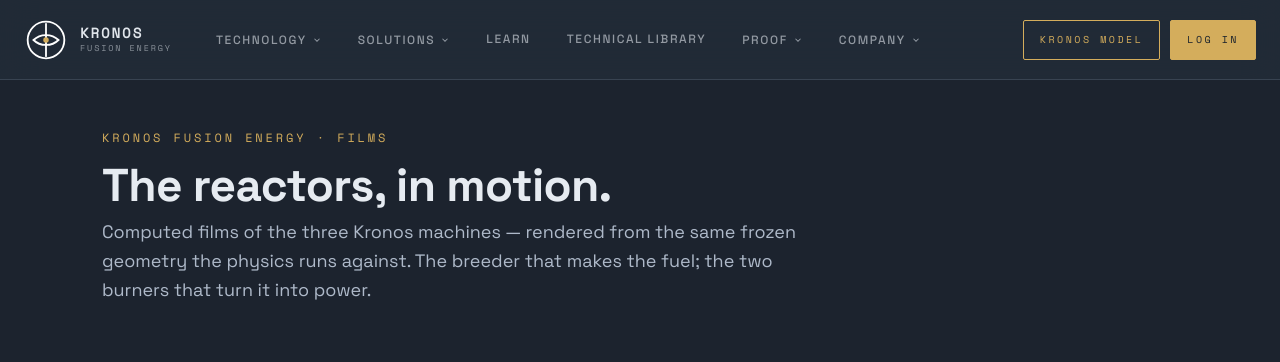
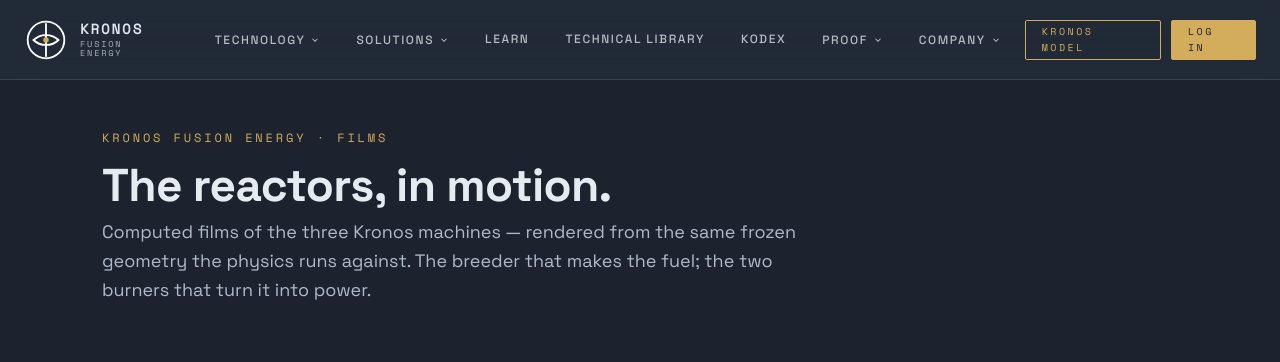
Before and after one commit to KronosFE/films, a plain HTML site: page index.html in a window 1280 px wide. Shown: the top 362 px of the page. Drawn offline with nearby package versions, Linux system fonts and the light colour scheme.

Commit message:
site: QA wave 1 (2026-10-18) — root-absolute shell includes, shell master (Kodex link, legal-notices, cite, zero-CLS, AA contrast), per-section social cards, canonical/og hygiene, intrinsic image sizes, wording; regenerated figures

```diff
--- a/kfe-shell.css
+++ b/kfe-shell.css
@@ -19,12 +19,12 @@
 .kfe-brand svg{width:44px;height:44px;flex:none}
 .kfe-brand-text{display:flex;flex-direction:column;line-height:1}
 .kfe-brand-text b{font-family:var(--kfe-mono);font-size:14px;font-weight:700;letter-spacing:.14em;text-transform:uppercase;color:var(--kfe-fg)}
-.kfe-brand-text span{font-family:var(--kfe-mono);font-size:8.5px;margin-top:4px;letter-spacing:.22em;text-transform:uppercase;color:rgba(224,229,235,.55)}
+.kfe-brand-text span{font-family:var(--kfe-mono);font-size:8.5px;margin-top:4px;letter-spacing:.22em;text-transform:uppercase;color:rgba(224,229,235,.72)}
 .kfe-nav{display:flex;align-items:center;gap:0}
 .kfe-nav>li{position:relative}
 .kfe-nav-link,.kfe-nav-trigger{display:inline-flex;align-items:center;gap:5px;padding:8px 18px;
   font-family:var(--kfe-sans);font-size:12px;font-weight:500;letter-spacing:1.6px;text-transform:uppercase;
-  color:rgba(224,229,235,.6);white-space:nowrap;transition:color .15s}
+  color:rgba(224,229,235,.78);white-space:nowrap;transition:color .15s}
 .kfe-nav-link:hover,.kfe-nav-trigger:hover,.kfe-nav li.kfe-open>.kfe-nav-trigger{color:var(--kfe-accent)}
 .kfe-caret{width:10px;height:10px;transition:transform .18s}
 .kfe-nav li.kfe-open .kfe-caret{transform:rotate(180deg)}
@@ -54,23 +54,23 @@
 .kfe-subnav-title{font-family:var(--kfe-mono);font-size:10.5px;letter-spacing:.18em;text-transform:uppercase;color:var(--kfe-accent);white-space:nowrap}
 .kfe-subtabs{display:flex;align-items:center;gap:2px;overflow-x:auto}
 .kfe-subtab{display:inline-flex;align-items:center;height:50px;padding:0 14px;font-family:var(--kfe-sans);
-  font-size:13px;color:rgba(224,229,235,.7);white-space:nowrap;border:0;background:none;cursor:pointer;transition:color .15s}
+  font-size:13px;color:rgba(224,229,235,.82);white-space:nowrap;border:0;background:none;cursor:pointer;transition:color .15s}
 .kfe-subtab:hover{color:var(--kfe-fg)}
 .kfe-subtab[aria-current="true"]{color:var(--kfe-accent);box-shadow:inset 0 -2px 0 var(--kfe-accent)}
 
 /* ---- footer ---- */
 .kfe-footer{background:var(--kfe-panel);border-top:1px solid var(--kfe-border);margin-top:60px;font-family:var(--kfe-sans)}
-.kfe-footer a{color:rgba(224,229,235,.7)}
+.kfe-footer a{color:rgba(224,229,235,.82)}
 .kfe-footer a:hover{color:var(--kfe-accent)}
 .kfe-footer-inner{max-width:1440px;margin:0 auto;padding:44px 24px 20px;display:flex;flex-wrap:wrap;gap:40px;justify-content:space-between}
 .kfe-footer-brand{max-width:320px}
 .kfe-footer-brand .kfe-brand{margin-bottom:12px}
-.kfe-footer-tag{font-size:13px;color:rgba(224,229,235,.6);line-height:1.6}
+.kfe-footer-tag{font-size:13px;color:rgba(224,229,235,.78);line-height:1.6}
 .kfe-cols{display:flex;flex-wrap:wrap;gap:44px}
 .kfe-col h3{font-family:var(--kfe-mono);font-size:10.5px;letter-spacing:.16em;text-transform:uppercase;color:var(--kfe-accent);margin:0 0 12px}
 .kfe-col a{display:block;font-size:13px;padding:4px 0}
-.kfe-footer-legal{max-width:1440px;margin:0 auto;padding:16px 24px;display:flex;flex-wrap:wrap;gap:12px;justify-content:space-between;border-top:1px solid var(--kfe-border);font-family:var(--kfe-mono);font-size:11px;color:rgba(224,229,235,.5)}
-.kfe-footer-legal a{color:rgba(224,229,235,.5)}
+.kfe-footer-legal{max-width:1440px;margin:0 auto;padding:16px 24px;display:flex;flex-wrap:wrap;gap:12px;justify-content:space-between;border-top:1px solid var(--kfe-border);font-family:var(--kfe-mono);font-size:11px;color:rgba(224,229,235,.72)}
+.kfe-footer-legal a{color:rgba(224,229,235,.72)}
 .kfe-legal-links a{margin-left:16px}
 
 /* ---- mobile ---- */
@@ -88,7 +88,7 @@
 
 /* ---- specificity lock: guarantee the shell wins over any legacy inline .kfe CSS on old pages ---- */
 .kfe-header{background:rgba(35,44,57,.82)!important;height:80px!important;border-bottom:1px solid var(--kfe-border)!important}
-.kfe-header .kfe-nav-link,.kfe-header .kfe-nav-trigger{font-family:var(--kfe-sans)!important;font-size:12px!important;font-weight:500!important;letter-spacing:1.6px!important;text-transform:uppercase!important;color:rgba(224,229,235,.6)!important;padding:8px 18px!important;background:none!important}
+.kfe-header .kfe-nav-link,.kfe-header .kfe-nav-trigger{font-family:var(--kfe-sans)!important;font-size:12px!important;font-weight:500!important;letter-spacing:1.6px!important;text-transform:uppercase!important;color:rgba(224,229,235,.78)!important;padding:8px 18px!important;background:none!important}
 .kfe-header .kfe-nav-link:hover,.kfe-header .kfe-nav-trigger:hover,.kfe-header .kfe-nav li.kfe-open>.kfe-nav-trigger{color:var(--kfe-accent)!important}
 .kfe-header .kfe-cta{background:transparent!important;color:var(--kfe-accent)!important;border:1px solid var(--kfe-accent)!important;height:40px!important;font-family:var(--kfe-mono)!important;font-size:10px!important;letter-spacing:.25em!important}
 .kfe-header .kfe-login{background:var(--kfe-accent)!important;color:#1a222c!important;border:1px solid var(--kfe-accent)!important;height:40px!important;font-family:var(--kfe-mono)!important;font-size:10px!important;letter-spacing:.25em!important}
@@ -102,3 +102,21 @@
 .kfe-secfoot a{color:rgba(224,229,235,.75);text-decoration:none}
 .kfe-secfoot a:hover{color:var(--kfe-accent)}
 .kfe-secfoot .kfe-secfaq{margin-left:auto;color:var(--kfe-accent)}
+
+/* ---- 2026-10-18: zero-CLS shell injection + AA contrast ----
+   The shell injects its 80px sticky header at DOMContentLoaded; until then an 80px placeholder holds the
+   space and any legacy static header stays hidden, so the first paint and the final layout match. */
+body:not(.kfe-ready)::before{content:"";display:block;height:80px}
+body:not(.kfe-ready) .kfe-header,body:not(.kfe-ready) header.top,body:not(.kfe-ready) .kfe-subnav,body:not(.kfe-ready) .kfe-secfoot{display:none!important}
+.kfe-cite{font-family:var(--kfe-mono);font-size:10px;letter-spacing:.12em;text-transform:uppercase;color:var(--kfe-accent);background:none;border:1px solid rgba(212,173,92,.45);border-radius:2px;padding:4px 10px;cursor:pointer;margin-left:14px;vertical-align:middle}
+.kfe-cite:hover{background:rgba(212,173,92,.12)}
+
+/* ---- 2026-10-18 v2: contrast locks (legacy pages carry inline .kfe-* colours that lose AA) + figure sizing ---- */
+.kfe-header .kfe-brand-text span,.kfe-footer .kfe-brand-text span{color:rgba(224,229,235,.72)!important}
+.kfe-footer .kfe-footer-tag{color:rgba(224,229,235,.78)!important}
+.kfe-footer .kfe-col h3{color:var(--kfe-accent)!important}
+.kfe-footer .kfe-col a,.kfe-footer a{color:rgba(224,229,235,.82)!important}
+.kfe-footer .kfe-footer-legal,.kfe-footer .kfe-footer-legal a,.kfe-footer .kfe-footer-legal span{color:rgba(224,229,235,.72)!important}
+.kfe-secfoot a{color:rgba(224,229,235,.82)!important}
+.kfe-embed figcaption,.kfe-ctx-fig figcaption{color:#aeb9c7!important}
+.kfe-ctx-fig img,.kfe-embed img{height:auto}
--- a/kfe-shell.js
+++ b/kfe-shell.js
@@ -2,17 +2,19 @@
    Include on any page:  <link rel="stylesheet" href="kfe-shell.css"><script src="kfe-shell.js" defer></script>
    Idempotent: skips injection if a .kfe-header / .kfe-footer already exists. Root-absolute links. */
 (function(){
+  setTimeout(function(){if(document.body)document.body.classList.add('kfe-ready');},2500);
   var LOGO='<svg viewBox="0 0 120 120" role="img" aria-hidden="true"><g fill="none" stroke="#fff" stroke-width="5" stroke-linecap="round"><circle cx="60" cy="60" r="50"/><line x1="60" y1="16" x2="60" y2="104"/><path d="M26,60 C44,42 76,42 94,60"/><path d="M26,60 C44,78 76,78 94,60"/></g><circle cx="60" cy="60" r="7.5" fill="#d4ad5c"/></svg>';
   var CARET='<svg class="kfe-caret" viewBox="0 0 24 24" fill="none" stroke="currentColor" stroke-width="2.5"><path d="M6 9l6 6 6-6"/></svg>';
   // Matches the live kronosfusionenergy.com header: 6 items + Kronos Model + Log in.
   // Blueprint lives under Technology; Computing/HPC/Science under Proof (keeps the bar clean).
   var NAV=[
-    {label:'Technology',items:[['/how-it-works','How it works'],['/hyperion','Breeder — Hyperion'],['/aegis','Burner — Aegis'],['/metrovolt','Burner — MetroVolt'],['/ai','AI-Native Architecture'],['/ai/control-architecture.html','Control architecture'],['/ai/features.html','351 control features'],['/magnets','Magnets'],['/fuel-cycle','Fuel cycle'],['/safety','Safety'],['/learn/roadmap.html','Roadmap'],['/blueprints','Engineering Blueprint'],['/derisking','De-risking &amp; physics']]},
+    {label:'Technology',items:[['/how-it-works','How it works'],['/hyperion','Breeder — Hyperion'],['/aegis','Burner — Aegis'],['/metrovolt','Burner — MetroVolt'],['/ai','AI-Native Architecture'],['/magnets','Magnets'],['/fuel-cycle','Fuel cycle'],['/safety','Safety'],['/roadmap','Roadmap'],['/blueprints','Engineering Blueprint'],['/BOM','Bill of materials'],['/derisking','De-risking &amp; physics']]},
     {label:'Solutions',items:[['/metrovolt','AI & Data Centers'],['/defense','Defense & Government'],['/metrovolt','Grid & Baseload'],['/defense','Neutron Detection'],['/ai','Quantum']]},
     {link:['/learn/','Learn']},
     {link:['/technical/','Technical Library']},
-    {label:'Proof',items:[['/learn/what-weve-proven.html','What We\'ve Proven'],['/publications','Publications'],['/publications/physics-gallery.html','Physics Gallery'],['/whitepapers','Whitepapers'],['/technical/','Technical Library'],['/mission','Open Science & Reproducibility'],['/computing','Computing & De-risking'],['/computing/hpc','High-Performance Computing']]},
-    {label:'Company',items:[['/mission','About / Mission'],['/leadership','Leadership'],['/books','Books &amp; Library'],['/films','Films'],['/ehs','Environment, Health & Safety'],['/investors','Investors'],['/careers','Careers'],['/press','Press'],['/faq','FAQ'],['/contact','Contact']]}
+    {link:['/kodex','Kodex']},
+    {label:'Proof',items:[['/publications','Publications'],['/whitepapers','Whitepapers'],['/technical/','Technical Library'],['/mission','Open Science & Reproducibility'],['/science','Science & Evidence'],['/computing','Computing & De-risking'],['/computing/hpc','High-Performance Computing']]},
+    {label:'Company',items:[['/mission','About / Mission'],['/leadership','Leadership'],['/ehs','Environment, Health & Safety'],['/investors','Investors'],['/careers','Careers'],['/press','Press'],['/faq','FAQ'],['/contact','Contact']]}
   ];
   function esc(s){return (''+s).replace(/&/g,'&amp;').replace(/</g,'&lt;').replace(/>/g,'&gt;');}
   function navHtml(){
@@ -46,13 +48,13 @@
       '<div class="kfe-footer-brand"><a class="kfe-brand" href="/">'+LOGO+'<span class="kfe-brand-text"><b>Kronos</b><span>Fusion Energy</span></span></a>'+
       '<p class="kfe-footer-tag">A fusion energy company. Isotopes first, electricity next — building toward first construction in 2027.</p></div>'+
       '<div class="kfe-cols">'+
-        col('Technology',[['/hyperion','Breeder — Hyperion'],['/aegis','Burner — Aegis'],['/metrovolt','Burner — MetroVolt'],['/how-it-works','How it works'],['/learn/roadmap.html','Roadmap']])+
-        col('Blueprint & Computing',[['/blueprints','Blueprint overview'],['/derisking','De-risking & physics'],['/blueprints/','Engineering portal 🔒'],['/computing','Computing & de-risking'],['/learn/roadmap.html','Build roadmap']])+
-        col('Proof',[['/learn/what-weve-proven.html','What we\'ve proven'],['/publications','Publications'],['/publications/physics-gallery.html','Physics gallery'],['/whitepapers','Whitepapers'],['/technical/','Technical Library'],['/mission','Open science']])+
-        col('Company',[['/mission','About / Mission'],['/leadership','Leadership'],['/books','Books & Library'],['/films','Films'],['/investors','Investors'],['/careers','Careers'],['/press','Press'],['/faq','FAQ'],['/contact','Contact']])+
+        col('Technology',[['/hyperion','Breeder — Hyperion'],['/aegis','Burner — Aegis'],['/metrovolt','Burner — MetroVolt'],['/how-it-works','How it works'],['/roadmap','Roadmap']])+
+        col('Blueprint & Computing',[['/blueprints','Blueprint overview'],['/BOM','Bill of materials'],['/derisking','De-risking & physics'],['/blueprints/','Engineering portal 🔒'],['/computing','Computing & de-risking'],['/science','Science & evidence']])+
+        col('Proof',[['/publications','Publications'],['/whitepapers','Whitepapers'],['/technical/','Technical Library'],['/mission','Open science']])+
+        col('Company',[['/mission','About / Mission'],['/leadership','Leadership'],['/investors','Investors'],['/careers','Careers'],['/press','Press'],['/faq','FAQ'],['/contact','Contact']])+
       '</div></div>'+
-      '<div class="kfe-footer-legal"><span>© 2026 Kronos Fusion Energy — a fusion energy company.</span>'+
-        '<span class="kfe-legal-links"><a href="/legal/privacy">Privacy</a><a href="/legal/terms">Terms</a><a href="/legal/corrections">Corrections</a><a href="/legal/accessibility">Accessibility</a></span></div>'+
+      '<div class="kfe-footer-legal"><span>© 2026 Kronos Fusion Energy — a fusion energy company.<button class="kfe-cite" type="button" title="Copy a citation for this page">Cite this page</button></span>'+
+        '<span class="kfe-legal-links"><a href="/legal/privacy">Privacy</a><a href="/legal/terms">Terms</a><a href="/legal/legal-notices">Legal notices</a><a href="/legal/accessibility">Accessibility</a></span></div>'+
       '</footer>';
   }
   function wire(root){
@@ -96,26 +98,25 @@
   }
   // per-section footer strips — auto-detected from the URL's first path segment (or window.KFE_SECTION / ?section=)
   var SECTIONS={
-    hyperion:{name:'Hyperion — Breeder',links:[['/hyperion','Overview'],['/how-it-works','How it works'],['/fuel-cycle','Fuel cycle'],['/magnets','Magnets']],faq:'/faq/breeder.html'},
-    aegis:{name:'Aegis — Burner',links:[['/aegis','Overview'],['/defense','Defense & Government'],['/how-it-works','How it works']],faq:'/faq/aegis.html'},
-    metrovolt:{name:'MetroVolt — Burner',links:[['/metrovolt','Overview'],['/how-it-works','How it works']],faq:'/faq/metrovolt.html'},
-    defense:{name:'Defense & Government',links:[['/defense','Overview'],['/aegis','Aegis burner']],faq:'/faq/defense.html'},
-    ai:{name:'AI-Native Architecture',links:[['/ai','Overview'],['/computing','Computing']],faq:'/faq/ai.html'},
-    computing:{name:'Computing & De-risking',links:[['/computing','Overview'],['/science','Science & Evidence']],faq:'/faq/computing.html'},
-    learn:{name:'Learn',links:[['/learn/','Knowledge base'],['/technical/','Technical Library']],faq:'/faq/general.html'},
-    technical:{name:'Technical Library',links:[['/technical/','Library'],['/publications','Publications'],['/whitepapers','Whitepapers']],faq:'/faq/technical.html'},
-    publications:{name:'Publications',links:[['/publications','Publications'],['/technical/','Technical Library']],faq:'/faq/publications.html'},
-    whitepapers:{name:'Whitepapers',links:[['/whitepapers','Whitepapers'],['/publications','Publications']],faq:'/faq/publications.html'},
-    mission:{name:'Mission',links:[['/mission','About'],['/leadership','Leadership']],faq:'/faq/about.html'},
-    investors:{name:'Investors',links:[['/investors','Overview'],['/mission','Mission']],faq:'/faq/investors.html'},
-    careers:{name:'Careers',links:[['/careers','Openings'],['/mission','Mission']],faq:'/faq/careers.html'},
-    ehs:{name:'Environment, Health & Safety',links:[['/ehs','Overview']],faq:'/faq/environment.html'},
-    leadership:{name:'Leadership',links:[['/leadership','Team'],['/mission','Mission']],faq:'/faq/about.html'},
-    press:{name:'Press',links:[['/press','Press'],['/mission','Mission']],faq:'/faq/about.html'},
-    books:{name:'Books & Library',links:[['/books','The Library'],['/the-fusion-energy-equations','Fusion Equations'],['/mission','Mission']],faq:'/faq/about.html'},
-    films:{name:'Films',links:[['/films','Films'],['/hyperion','Hyperion'],['/aegis','Aegis'],['/metrovolt','MetroVolt']],faq:'/faq/about.html'},
-    blueprint:{name:'Engineering Blueprint',links:[['/blueprints','Overview'],['/derisking','De-risking'],['/blueprints/','Team portal 🔒']],faq:'/faq/blueprints.html'},
-    derisking:{name:'De-risking & physics',links:[['/derisking','Overview'],['/blueprints','Blueprint'],['/science','Science']],faq:'/faq/science.html'},
+    hyperion:{name:'Hyperion — Breeder',links:[['/hyperion','Overview'],['/how-it-works','How it works'],['/fuel-cycle','Fuel cycle'],['/magnets','Magnets']],faq:'/faq/breeder'},
+    aegis:{name:'Aegis — Burner',links:[['/aegis','Overview'],['/defense','Defense & Government'],['/how-it-works','How it works']],faq:'/faq/aegis'},
+    metrovolt:{name:'MetroVolt — Burner',links:[['/metrovolt','Overview'],['/how-it-works','How it works']],faq:'/faq/metrovolt'},
+    defense:{name:'Defense & Government',links:[['/defense','Overview'],['/aegis','Aegis burner']],faq:'/faq/defense'},
+    ai:{name:'AI-Native Architecture',links:[['/ai','Overview'],['/computing','Computing']],faq:'/faq/ai'},
+    computing:{name:'Computing & De-risking',links:[['/computing','Overview'],['/science','Science & Evidence']],faq:'/faq/computing'},
+    learn:{name:'Learn',links:[['/learn/','Knowledge base'],['/technical/','Technical Library']],faq:'/faq/general'},
+    technical:{name:'Technical Library',links:[['/technical/','Library'],['/publications','Publications'],['/whitepapers','Whitepapers']],faq:'/faq/technical'},
+    publications:{name:'Publications',links:[['/publications','Publications'],['/technical/','Technical Library']],faq:'/faq/publications'},
+    whitepapers:{name:'Whitepapers',links:[['/whitepapers','Whitepapers'],['/publications','Publications']],faq:'/faq/publications'},
+    mission:{name:'Mission',links:[['/mission','About'],['/leadership','Leadership']],faq:'/faq/about'},
+    investors:{name:'Investors',links:[['/investors','Overview'],['/mission','Mission']],faq:'/faq/investors'},
+    careers:{name:'Careers',links:[['/careers','Openings'],['/mission','Mission']],faq:'/faq/careers'},
+    ehs:{name:'Environment, Health & Safety',links:[['/ehs','Overview']],faq:'/faq/environment'},
+    leadership:{name:'Leadership',links:[['/leadership','Team'],['/mission','Mission']],faq:'/faq/about'},
+    press:{name:'Press',links:[['/press','Press'],['/mission','Mission']],faq:'/faq/about'},
+    blueprint:{name:'Engineering Blueprint',links:[['/blueprints','Overview'],['/BOM','Bill of materials'],['/derisking','De-risking'],['/blueprints/','Team portal 🔒']],faq:'/faq/blueprints'},
+    bom:{name:'Bill of materials',links:[['/BOM','Overview'],['/blueprints','Blueprint'],['/derisking','De-risking']],faq:'/faq/blueprints'},
+    derisking:{name:'De-risking & physics',links:[['/derisking','Overview'],['/blueprints','Blueprint'],['/BOM','Bill of materials'],['/science','Science']],faq:'/faq/science'},
     faq:{name:'FAQ',links:[['/faq','All questions'],['/mission','About']],faq:'/faq'}
   };
   function currentSection(){
@@ -130,39 +131,6 @@
       (s.faq&&s.faq!=='/faq'?'<a class="kfe-secfaq" href="'+s.faq+'">'+esc(s.name.split(/ [—·]/)[0])+' FAQ ↗</a>':'')+
       '</div></div>';
   }
-  // site-wide structured data (Organization + WebSite) — one JSON-LD, injected once per page for SEO / AI discovery
-  function seo(){
-    if(document.getElementById('kfe-ld'))return;
-    var ld={"@context":"https://schema.org","@graph":[
-      {"@type":"Organization","@id":"https://kronosfusionenergy.com/#org","name":"Kronos Fusion Energy",
-       "url":"https://kronosfusionenergy.com/","description":"A fusion energy company — isotopes first, electricity next, building toward first construction in 2027.",
-       "foundingDate":"2022","sameAs":["https://github.com/KronosFE"]},
-      {"@type":"WebSite","@id":"https://kronosfusionenergy.com/#site","url":"https://kronosfusionenergy.com/",
-       "name":"Kronos Fusion Energy","inLanguage":"en","publisher":{"@id":"https://kronosfusionenergy.com/#org"}}
-    ]};
-    // BreadcrumbList: Home › Section (from KFE_SECTION or the first path segment)
-    try{
-      var seg=(window.KFE_SECTION||location.pathname.replace(/^\//,'').split('/')[0]||'').replace(/[^a-z0-9-]/gi,'');
-      if(seg){
-        var sec=(typeof SECTIONS!=='undefined'&&SECTIONS[seg]&&SECTIONS[seg].name)||seg.replace(/-/g,' ').replace(/\b\w/g,function(c){return c.toUpperCase();});
-        ld['@graph'].push({"@type":"BreadcrumbList","itemListElement":[
-          {"@type":"ListItem","position":1,"name":"Home","item":"https://kronosfusionenergy.com/"},
-          {"@type":"ListItem","position":2,"name":sec,"item":"https://kronosfusionenergy.com/"+seg+"/"}
-        ]});
-      }
-    }catch(e){}
-    try{var s=document.createElement('script');s.type='application/ld+json';s.id='kfe-ld';s.textContent=JSON.stringify(ld);document.head.appendChild(s);}catch(e){}
-  }
-  // favicon + theme-color — inject only if the page doesn't already carry them (most pages do; learn/faq/computing/books/films don't)
-  function favicon(){
-    try{
-      var ICON='https://kronosfusionenergy.com/favicon.svg';
-      function link(rel,href){var l=document.createElement('link');l.rel=rel;l.href=href;document.head.appendChild(l);}
-      if(!document.querySelector('link[rel="icon"]')) link('icon',ICON);
-      if(!document.querySelector('link[rel="apple-touch-icon"]')) link('apple-touch-icon',ICON);
-      if(!document.querySelector('meta[name="theme-color"]')){var m=document.createElement('meta');m.name='theme-color';m.content='#0a0e17';document.head.appendChild(m);}
-    }catch(e){}
-  }
   function inject(){
     // unify: replace ANY existing site header/subnav/footer with the shell's; leave page heros (header.hero).
     ['.kfe-header','.kfe-subnav','header.top','.kfe-secfoot'].forEach(function(s){
@@ -172,7 +140,17 @@
     document.body.insertAdjacentHTML('afterbegin', header());
     var sub=subnav(); if(sub) document.querySelector('.kfe-header').insertAdjacentHTML('afterend', sub);
     document.body.insertAdjacentHTML('beforeend', secfoot()+footer());
-    wire(document); wireSub(); seo(); favicon();
+    wire(document); wireSub();
+    // "Cite this page" — copies a plain citation (title · site · URL · access date)
+    var cb=document.querySelector('.kfe-cite');
+    if(cb)cb.addEventListener('click',function(){
+      var t=(document.title||'').replace(/\s*[·—|\-]\s*Kronos Fusion Energy.*$/,'').trim()||'Kronos Fusion Energy';
+      var d=new Date(), c='Kronos Fusion Energy ('+d.getFullYear()+'). "'+t+'". '+location.href.split('#')[0]+' (accessed '+d.toISOString().slice(0,10)+').';
+      function done(){cb.textContent='Citation copied \u2713';setTimeout(function(){cb.textContent='Cite this page';},2200);}
+      if(navigator.clipboard&&navigator.clipboard.writeText){navigator.clipboard.writeText(c).then(done,function(){window.prompt('Copy this citation:',c);});}
+      else{window.prompt('Copy this citation:',c);}
+    });
+    document.body.classList.add('kfe-ready');   // releases the zero-CLS placeholder (see kfe-shell.css)
   }
   if(document.readyState==='loading')document.addEventListener('DOMContentLoaded',inject); else inject();
 })();
```
Also changed, not shown: 404.html (+1 -1 lines), index.html (+6 -1 lines).
